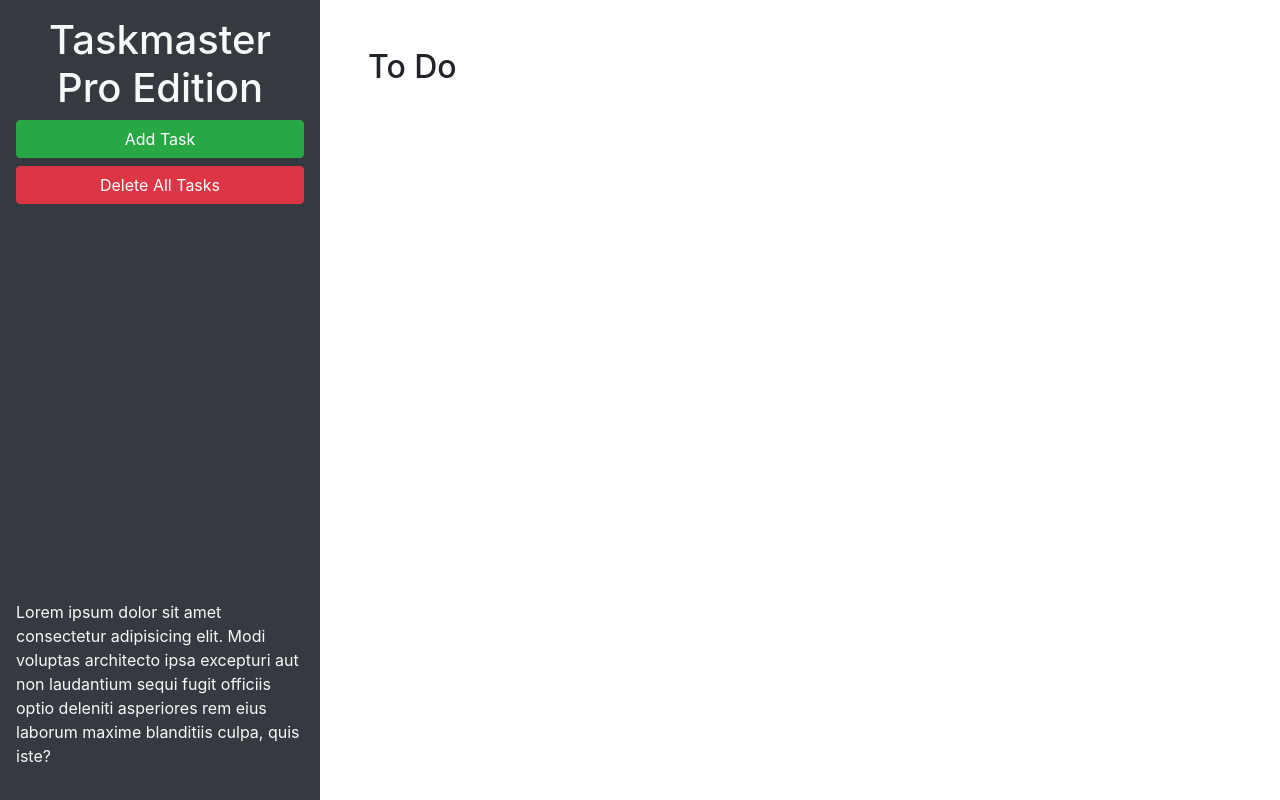
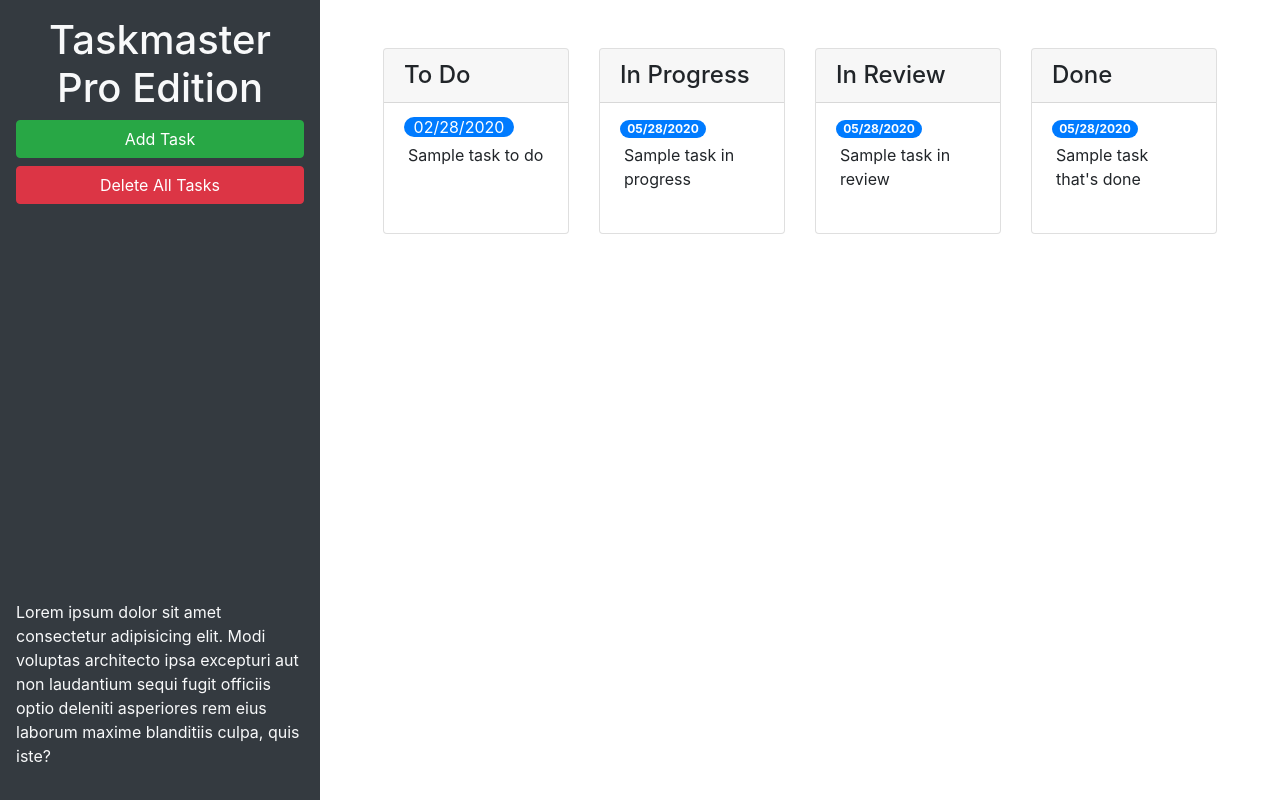
Before and after one commit to TimK76/taskmaster-pro, a plain HTML site: page taskmaster-starter/index.html in a window 1280 px wide. Drawn offline with nearby package versions, Linux system fonts and the light colour scheme.

Commit message:
built card, updated modals and forms, added bootstrap columns

```diff
--- a/taskmaster-starter/index.html
+++ b/taskmaster-starter/index.html
@@ -24,9 +24,67 @@
       </p>
     </header>
     <main class="col-12 col-lg-9">
-      <div class="m-5">
-        <h2>To Do</h2>
-        <ul id="list-toDo" class="list-group"> </ul>
+      <div class="m-5 row justify-content-around">
+        <!-- todo start -->
+        <div class="col-12 col-md-6 col-xl-3 mb-3">
+          <div class="card">
+            <h4 class="card-header">
+              To Do
+            </h4>
+            <ul id="list-toDo" class="list-group list-group-flush">
+              <li class="list-group-item">
+                <span class="bade badge-primary badge-pill">02/28/2020</span>
+                <p class="m-1">Sample task to do</p>
+              </li>
+            </ul>
+          </div>
+        </div>
+        <!-- todo end -->
+        <!-- in progress start -->
+        <div class="col-12 col-md-6 col-xl-3 mb-3">
+          <div class="card">
+            <h4 class="card-header">
+              In Progress
+            </h4>
+            <ul id="list-inProgress" class="list-group list-group-flush">
+              <li class="list-group-item">
+                <span class="badge badge-primary badge-pill">05/28/2020</span>
+                <p class="m-1">Sample task in progress</p>
+              </li>
+            </ul>
+          </div>
+        </div>
+        <!-- in progress end -->
+        <!-- in review start -->
+        <div class="col-12 col-md-6 col-xl-3 mb-3">
+          <div class="card">
+            <h4 class="card-header">
+              In Review
+            </h4>
+            <ul id="list-inReview" class="list-group list-group-flush">
+              <li class="list-group-item">
+                <span class="badge badge-primary badge-pill">05/28/2020</span>
+                <p class="m-1">Sample task in review</p>
+              </li>
+            </ul>
+          </div>
+        </div>
+        <!-- in review end -->
+        <!-- done start -->
+        <div class="col-12 col-md-6 col-xl-3 mb-3">
+          <div class="card">
+            <h4 class="card-header">
+              Done
+            </h2>
+            <ul id="list-done" class="list-group list-group-flush">
+              <li class="list-group-item">
+                <span class="badge badge-primary badge-pill">05/28/2020</span>
+                <p class="m-1">Sample task that's done</p>
+              </li>
+            </ul>
+          </div>
+        </div>
+        <!-- done end -->
       </div>
     </main>
   </div>
@@ -46,11 +104,11 @@
           <form>
             <div class="form-group">
               <label for="modalTaskDescription">Task description</label>
-              <textarea id="modalTaskDescription" rows="3"></textarea>
+              <textarea id="modalTaskDescription" rows="3" class="form-control"></textarea>
             </div>
             <div class="form-group">
               <label for="modalDueDate">Due date</label>
-              <input type="text" id="modalDueDate" placeholder="mm/dd/yyyy" autocomplete="off" />
+              <input type="text" class="form-control" id="modalDueDate" placeholder="mm/dd/yyyy" autocomplete="off" />
             </div>
           </form>
         </div>
```
